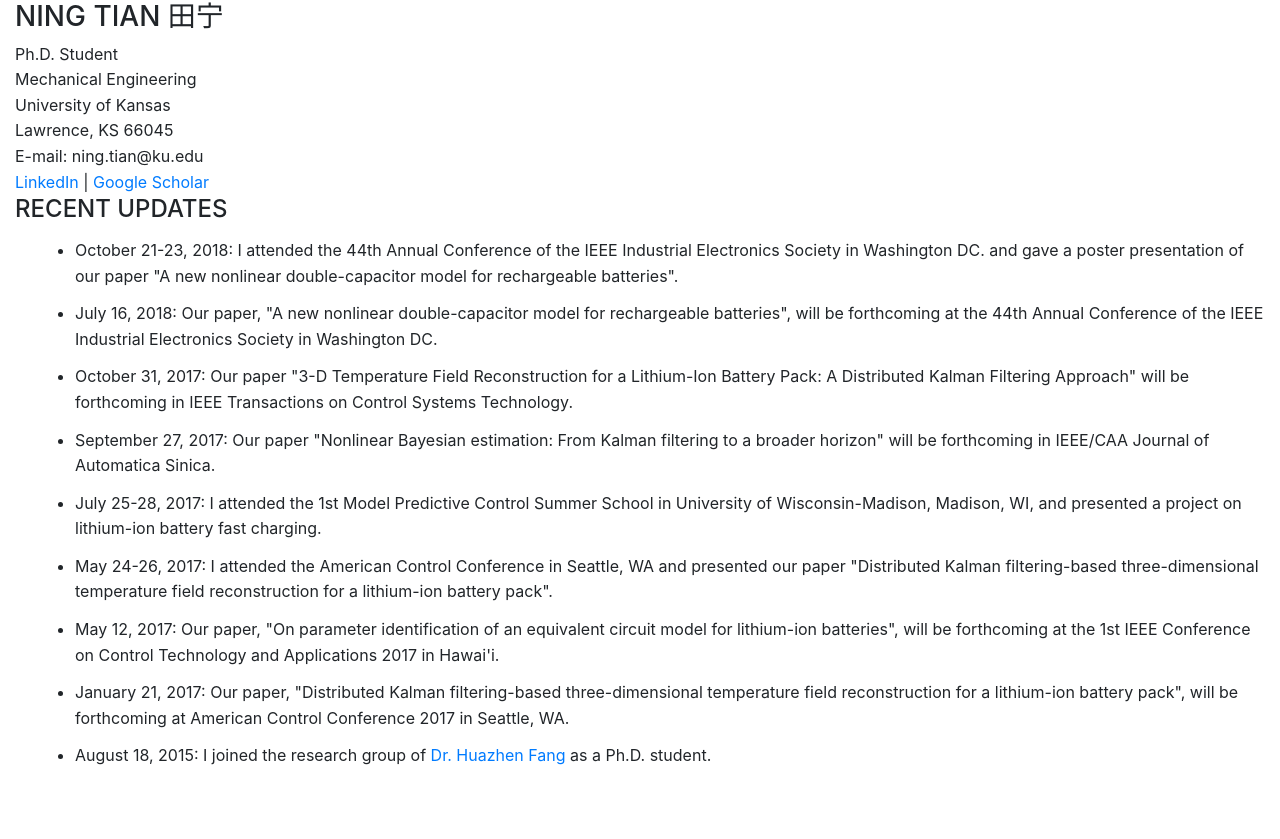
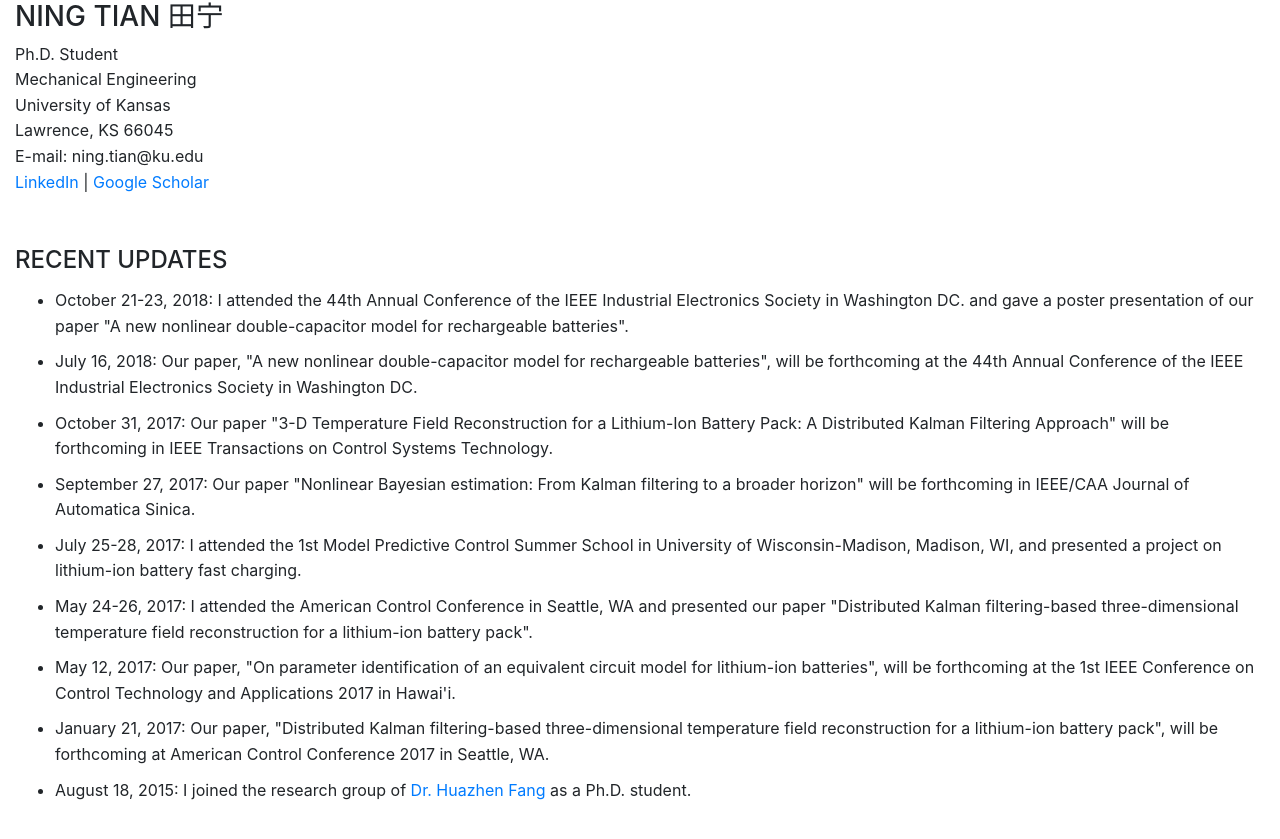
Before and after one commit to ningtian/ningtian.github.io, a Jekyll site: the page index.html, which Jekyll copies as it is, in a window 1280 px wide. Shown: the top 839 px of the page. Built offline with Jekyll 4.4.1, drawn with Linux system fonts in a browser that asks for light colours.

Commit message:
Update index.html

```diff
--- a/index.html
+++ b/index.html
@@ -105,9 +105,9 @@ ul {
     margin-bottom: 2em;
     margin-left: 0;
     margin-right: 0;
-    padding-left: 60px;
+    padding-left: 40px;
 }
-ul li { padding: 6px 0px; }
+ul li { padding: 5px 0px; }
 </style>
   </head>
   <body>
@@ -122,7 +122,8 @@ ul li { padding: 6px 0px; }
 			Lawrence, KS 66045<br>
 			E-mail: ning.tian@ku.edu<br>
 			<a href="https://www.linkedin.com/in/ning-tian-0aa4a6113/">LinkedIn</a> | <a href="https://scholar.google.com/citations?user=BHRe3uoAAAAJ&hl=en">Google Scholar</a><br>
-
+	<br>
+	<br>
 <h4>RECENT UPDATES</h4>
 <ul>
 <li>October 21-23, 2018: I attended the 44th Annual Conference of the IEEE Industrial Electronics Society in Washington DC. and
```
